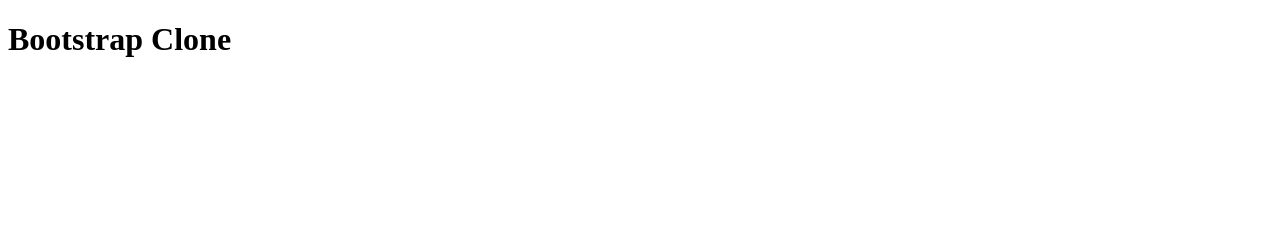
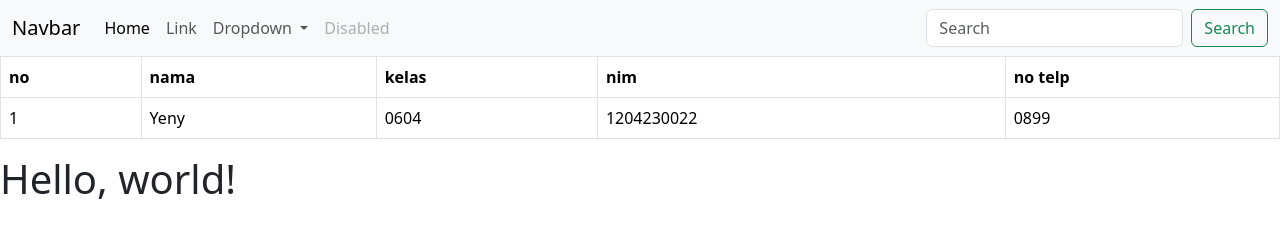
Before and after one commit to yenytria12/Praktikumbootstrap, a plain HTML site: page index.html in a window 1280 px wide. Drawn offline with nearby package versions, Linux system fonts and the light colour scheme.

Commit message:
penambahan bootstrap dan mengoding nav table

```diff
--- a/index.html
+++ b/index.html
@@ -1,11 +1,76 @@
-<!DOCTYPE html>
+<!doctype html>
 <html lang="en">
+
 <head>
-    <meta charset="UTF-8">
-    <meta name="viewport" content="width=device-width, initial-scale=1.0">
-    <title>Bootstrap Clone</title>
+    <meta charset="utf-8">
+    <meta name="viewport" content="width=device-width, initial-scale=1">
+    <title>Bootstrap demo</title>
+    <link href="https://cdn.jsdelivr.net/npm/bootstrap@5.3.3/dist/css/bootstrap.min.css" rel="stylesheet"
+        integrity="sha384-QWTKZyjpPEjISv5WaRU9OFeRpok6YctnYmDr5pNlyT2bRjXh0JMhjY6hW+ALEwIH" crossorigin="anonymous">
 </head>
+
 <body>
-    <h1>Bootstrap Clone</h1>
+    <nav class="navbar navbar-expand-lg bg-body-tertiary">
+        <div class="container-fluid">
+          <a class="navbar-brand" href="#">Navbar</a>
+          <button class="navbar-toggler" type="button" data-bs-toggle="collapse" data-bs-target="#navbarSupportedContent" aria-controls="navbarSupportedContent" aria-expanded="false" aria-label="Toggle navigation">
+            <span class="navbar-toggler-icon"></span>
+          </button>
+          <div class="collapse navbar-collapse" id="navbarSupportedContent">
+            <ul class="navbar-nav me-auto mb-2 mb-lg-0">
+              <li class="nav-item">
+                <a class="nav-link active" aria-current="page" href="#">Home</a>
+              </li>
+              <li class="nav-item">
+                <a class="nav-link" href="#">Link</a>
+              </li>
+              <li class="nav-item dropdown">
+                <a class="nav-link dropdown-toggle" href="#" role="button" data-bs-toggle="dropdown" aria-expanded="false">
+                  Dropdown
+                </a>
+                <ul class="dropdown-menu">
+                  <li><a class="dropdown-item" href="#">Action</a></li>
+                  <li><a class="dropdown-item" href="#">Another action</a></li>
+                  <li><hr class="dropdown-divider"></li>
+                  <li><a class="dropdown-item" href="#">Something else here</a></li>
+                </ul>
+              </li>
+              <li class="nav-item">
+                <a class="nav-link disabled" aria-disabled="true">Disabled</a>
+              </li>
+            </ul>
+            <form class="d-flex" role="search">
+              <input class="form-control me-2" type="search" placeholder="Search" aria-label="Search">
+              <button class="btn btn-outline-success" type="submit">Search</button>
+            </form>
+          </div>
+        </div>
+      </nav>
+      <div class=""container mt-5></div>
+      <table class="table table-hover table-striped table-bordered">
+        <thead>
+            <tr>
+                <th>no</th>
+                <th>nama</th>
+                <th>kelas</th>
+                <th>nim</th>
+                <th>no telp</th>
+            </tr>
+            <tr>
+                <td>1</td>
+                <td>Yeny</td>
+                <td>0604</td>
+                <td>1204230022</td>
+                <td>0899</td>
+            </tr>
+        </thead>
+    </table>
+        </tr>
+      </body>
+    <h1>Hello, world!</h1>
+    <script src="https://cdn.jsdelivr.net/npm/bootstrap@5.3.3/dist/js/bootstrap.bundle.min.js"
+        integrity="sha384-YvpcrYf0tY3lHB60NNkmXc5s9fDVZLESaAA55NDzOxhy9GkcIdslK1eN7N6jIeHz"
+        crossorigin="anonymous"></script>
 </body>
+
 </html>
```
